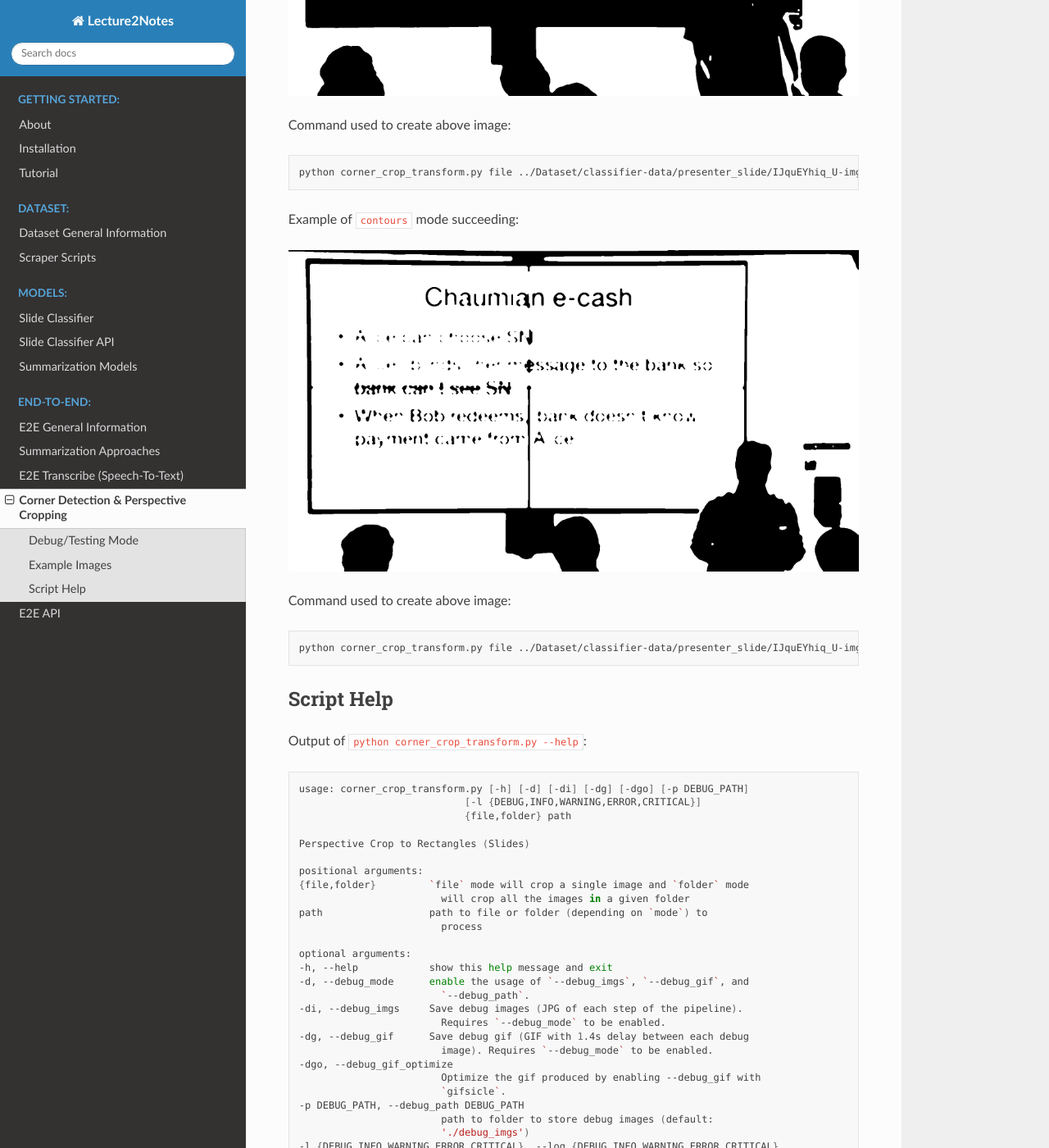
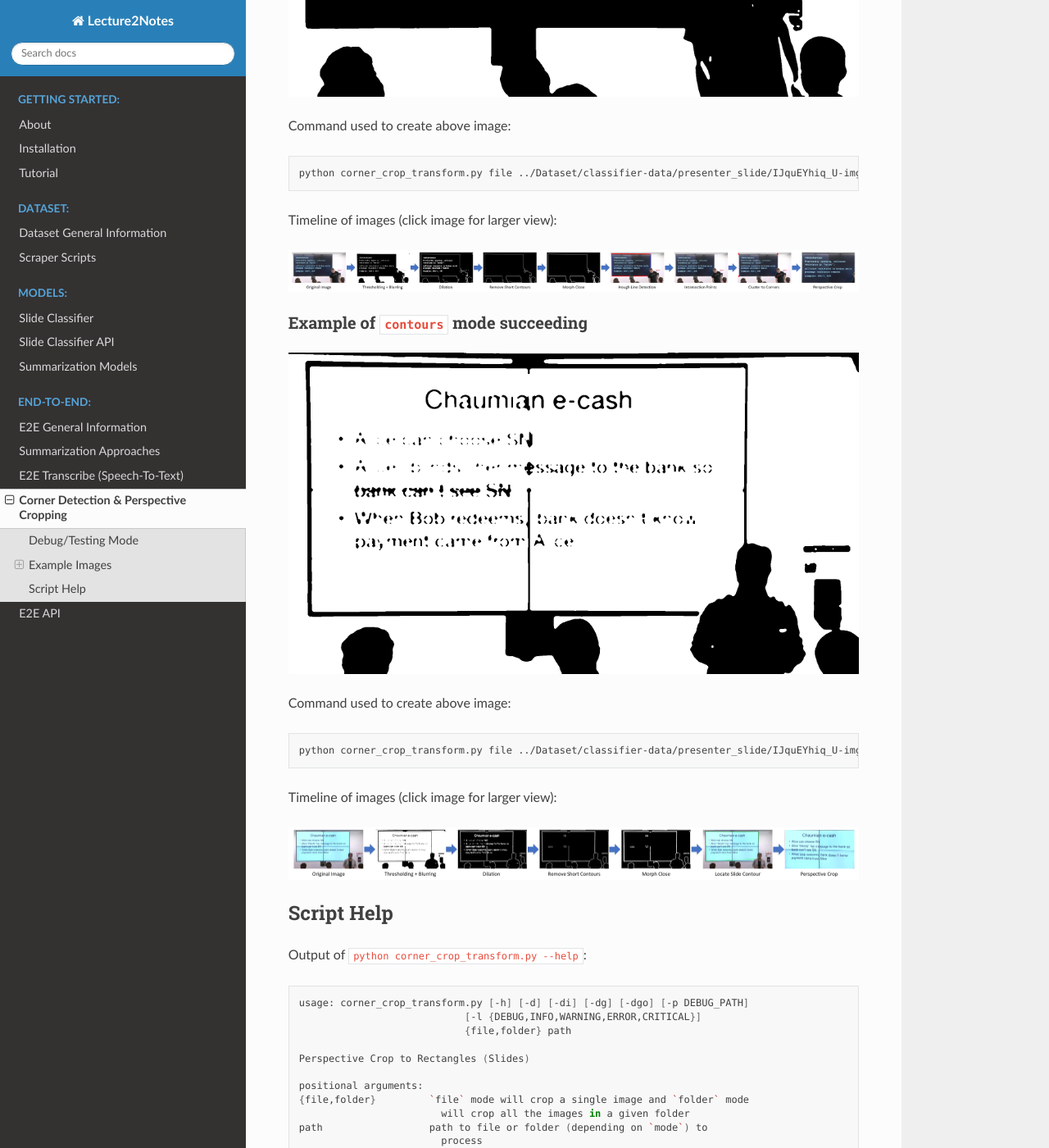
Before and after one commit to HHousen/lecture2notes, a Sphinx documentation site: the page built from doc/end-to-end/corner-crop-transform.rst, in a window 1280 px wide and 1400 px high, scrolled down 1588 px. Shown: the whole window at 82% size. Built offline with Sphinx 7.4.7 and the Read the Docs theme 2.0.0, drawn with Linux system fonts in a browser that asks for light colours.

Commit message:
Add timeline example images to corner-crop-transform documentation

```diff
--- a/doc/end-to-end/corner-crop-transform.rst
+++ b/doc/end-to-end/corner-crop-transform.rst
@@ -39,7 +39,8 @@ You can also process a single file using the file as a script with the ``file``
 Example Images
 --------------
 
-Example of ``contours`` mode failing and falling back to ``hough_lines``:
+Example of ``contours`` mode failing and falling back to ``hough_lines``
+^^^^^^^^^^^^^^^^^^^^^^^^^^^^^^^^^^^^^^^^^^^^^^^^^^^^^^^^^^^^^^^^^^^^^^^^
 
 .. image:: ../_static/corner_crop_transform/IJquEYhiq_U-img_130_debug.gif
 
@@ -49,7 +50,13 @@ Command used to create above image:
 
     python corner_crop_transform.py file ../Dataset/classifier-data/presenter_slide/IJquEYhiq_U-img_130_debug.gif -d -di -dg -dgo
 
-Example of ``contours`` mode succeeding:
+Timeline of images (click image for larger view):
+
+.. image:: ../_static/corner_crop_transform/IJquEYhiq_U-img_130_timeline.png
+    :target: ../_static/corner_crop_transform/IJquEYhiq_U-img_130_timeline.png
+
+Example of ``contours`` mode succeeding
+^^^^^^^^^^^^^^^^^^^^^^^^^^^^^^^^^^^^^^^
 
 .. image:: ../_static/corner_crop_transform/IJquEYhiq_U-img_068_debug.gif
 
@@ -58,6 +65,11 @@ Command used to create above image:
 .. code-block:: bash
 
     python corner_crop_transform.py file ../Dataset/classifier-data/presenter_slide/IJquEYhiq_U-img_068.jpg -d -di -dg -dgo
+
+Timeline of images (click image for larger view):
+
+.. image:: ../_static/corner_crop_transform/IJquEYhiq_U-img_068_timeline.png
+    :target: ../_static/corner_crop_transform/IJquEYhiq_U-img_068_timeline.png
 
 Script Help
 -----------
```
Also changed, not shown: doc/_static/corner_crop_transform/IJquEYhiq_U-img_068_timeline.png (added), doc/_static/corner_crop_transform/IJquEYhiq_U-img_130_timeline.png (added).
